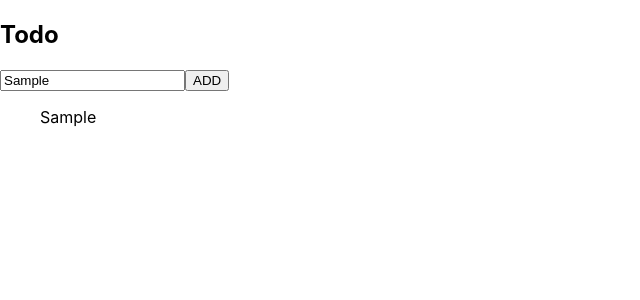
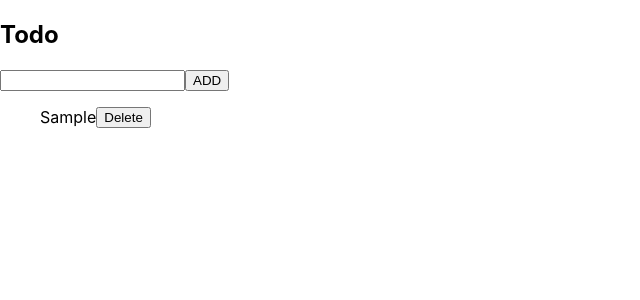
Before and after one commit to Apoorav07/FSWD-Course, a React (Create React App) app in the folder my-app/: page / in a window 1280 px wide. Both pictures are taken after typing "Sample" into the empty fields and a click on the button "ADD". Shown: the top 300 px of the page, without its empty margins (0-640 px from the left). Built offline with nearby package versions, Linux system fonts and the light colour scheme.

Commit message:
adding and deleteing item from todolisgt with react

```diff
--- a/my-app/src/components/Content.js
+++ b/my-app/src/components/Content.js
@@ -6,24 +6,29 @@
   const [value,setvalue] = useState('')
 
   const handlesubmit=()=>{
-    setitems(prev => [prev,value])
-
+    setitems(prev => [...prev,value])
+    setvalue('')
 
 }
   const handleinput =(e)=>{
     setvalue(e.target.value)
   }
 
+ const handledelete =(item)=>{
+    console.log(item)
+    setitems(prev => prev.filter(i => i !== item))
+ }
+
   return(
     <>
 
      <h2>Todo</h2>
 
-      <input  onChange={handleinput} type="text" ></input>
+      <input value={value} onChange={handleinput} type="text" ></input>
       <button onClick={handlesubmit} type="submit" >ADD</button>
 
      <ul>
-      {items.map( item => <li>{item}</li>)}
+      {items.map( item => <li>{item} <button onClick={()=>{handledelete(item)}}>Delete</button> </li>)}
 
      </ul>
 
```
